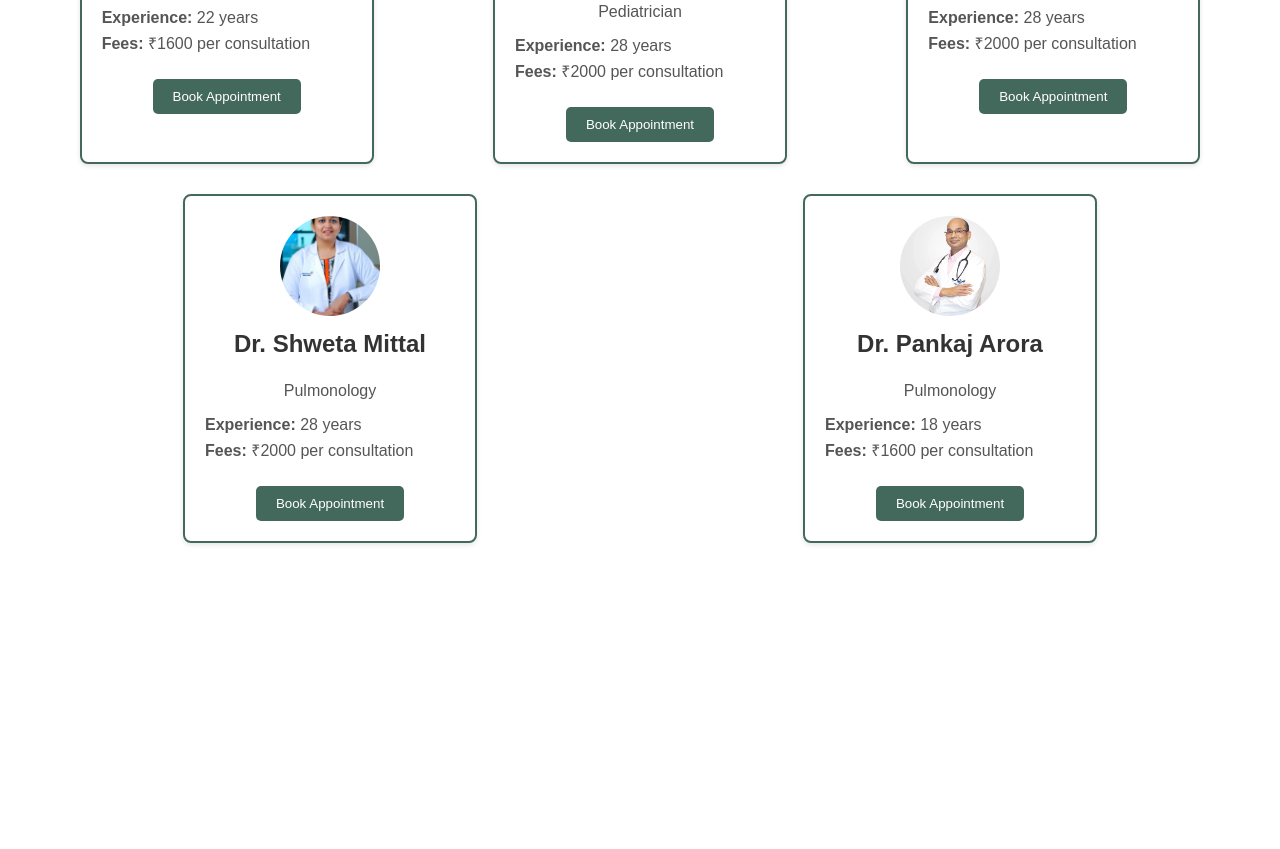
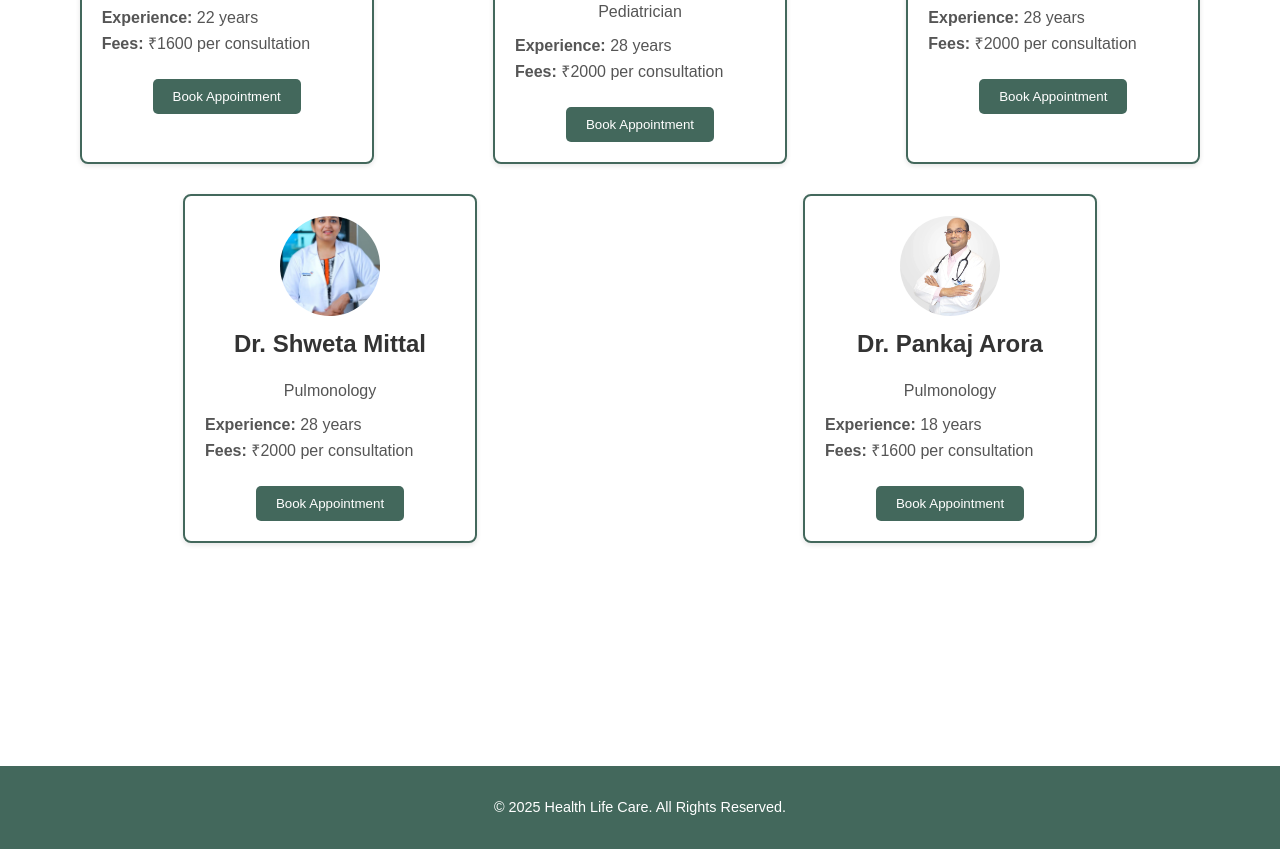
Before and after one commit to RishitVerma31/hospital_ap, a plain HTML site: page appointment.html in a window 1280 px wide. Shown: the part 2368-3217 px from the top of the page. Before the commit the page ends 2946 px from the top, so only its background shows below. Drawn offline with Linux system fonts and the light colour scheme.

Commit message:
footer added in filter page_2410990661

```diff
--- a/appointment.html
+++ b/appointment.html
@@ -183,6 +183,15 @@
         a.back-home-btn:hover {
             background-color: #70b7a4;
         }
+        /* Footer */
+.footer {
+  background-color: #43685c;
+  color: #ffffff;
+  text-align: center;
+  padding: 1.2rem 0;
+  margin-top: 13rem;
+  font-size: 0.9rem;
+}
     </style>
 </head>
 <body>
@@ -488,5 +497,11 @@
         });
     }
 </script>
+<!-- Footer -->
+<footer class="footer">
+    <div class="container">
+      <p>&copy; 2025 Health Life Care. All Rights Reserved.</p>
+    </div>
+  </footer>
 
 </body>
```
